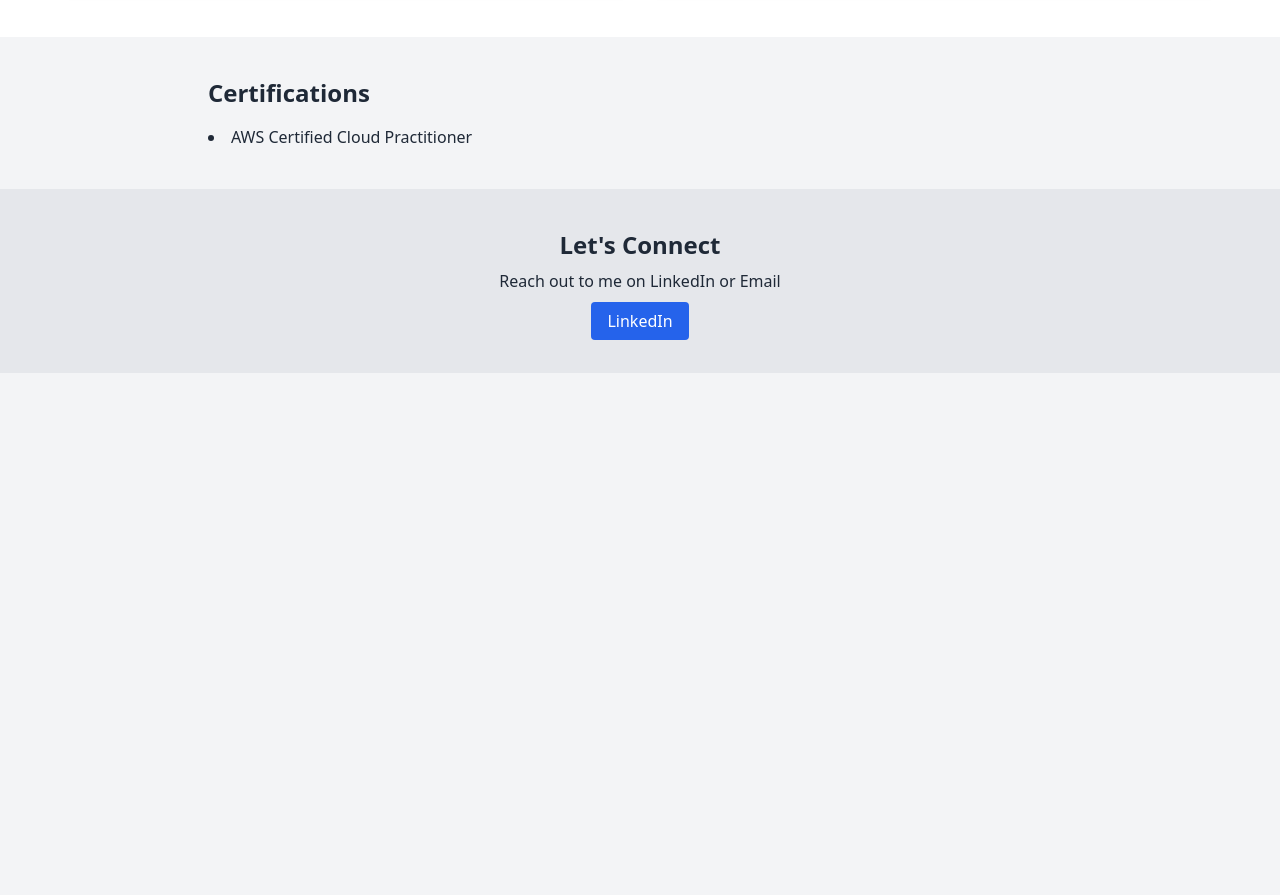
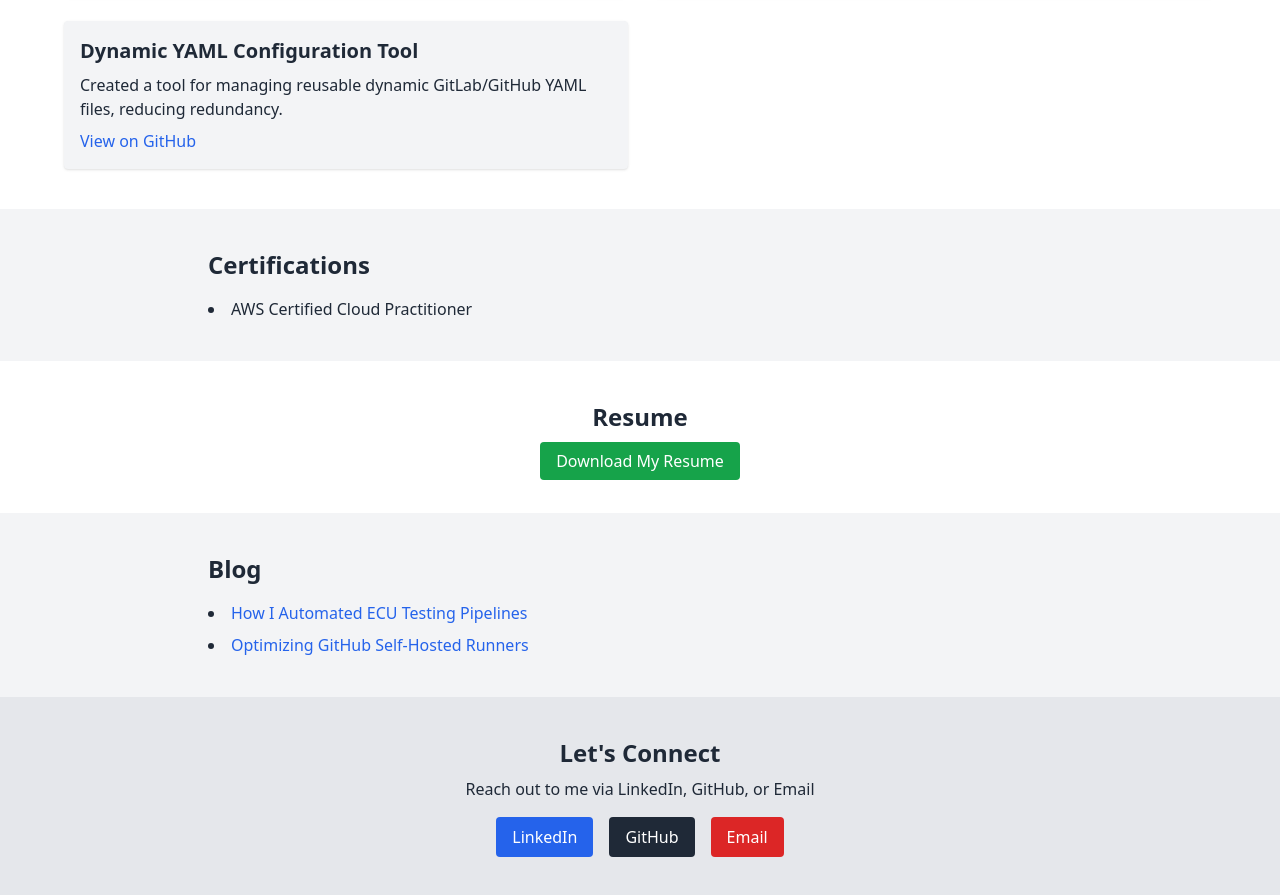
Before and after one commit to PnpGitHub/PnpGitHub.github.io, a plain HTML site: page index.html in a window 1280 px wide. Shown: the part 635-1530 px from the top of the page. Before the commit the page ends 1008 px from the top, so only its background shows below. Drawn offline with nearby package versions, Linux system fonts and the light colour scheme.

Commit message:
Index.html updated

```diff
--- a/index.html
+++ b/index.html
@@ -36,21 +36,26 @@
             Migrated 50+ repositories, designed GitHub Actions CI/CD, and setup self-hosted runners.
           </p>
           <a
-            href="#"
+            href="https://github.com/PnpGitHub/gitlab-to-github-migration"
             class="text-blue-600 hover:underline mt-2 inline-block"
-            >View on GitHub</a
-          >
+            >View on GitHub</a>
         </div>
         <div class="bg-gray-100 p-4 rounded shadow">
           <h3 class="font-bold text-xl mb-2">Grafana CI/CD Dashboards</h3>
           <p>
             Built automated dashboards to monitor GitLab runners, pipeline performance, and alerts.
           </p>
-          <a href="#" class="text-blue-600 hover:underline mt-2 inline-block"
-            >View on GitHub</a
-          >
+          <a href="https://github.com/PnpGitHub/grafana-ci-cd-dashboards" class="text-blue-600 hover:underline mt-2 inline-block">
+            View on GitHub</a>
         </div>
-        <!-- Add more projects here -->
+        <div class="bg-gray-100 p-4 rounded shadow">
+          <h3 class="font-bold text-xl mb-2">Dynamic YAML Configuration Tool</h3>
+          <p>
+            Created a tool for managing reusable dynamic GitLab/GitHub YAML files, reducing redundancy.
+          </p>
+          <a href="https://github.com/PnpGitHub/dynamic-yaml-tool" class="text-blue-600 hover:underline mt-2 inline-block">
+            View on GitHub</a>
+        </div>
       </div>
     </section>
 
@@ -59,19 +64,46 @@
       <h2 class="text-2xl font-semibold mb-4">Certifications</h2>
       <ul class="list-disc list-inside">
         <li>AWS Certified Cloud Practitioner</li>
-        <!-- Add more certifications if available -->
       </ul>
     </section>
 
-    <!-- Contact -->
+    <!-- Resume -->
+    <section class="text-center py-10 bg-white">
+      <h2 class="text-2xl font-semibold mb-4">Resume</h2>
+      <a
+        href="https://github.com/PnpGitHub/PnpGitHub.github.io/raw/main/ParthPrajapati.pdf"
+        download
+        class="bg-green-600 text-white px-4 py-2 rounded hover:bg-green-700"
+        >Download My Resume</a>
+    </section>
+
+    <!-- Blog -->
+    <section class="py-10 px-4 max-w-4xl mx-auto">
+      <h2 class="text-2xl font-semibold mb-4">Blog</h2>
+      <ul class="list-disc list-inside space-y-2">
+        <li><a href="blog/devops-automation.html" class="text-blue-600 hover:underline">How I Automated ECU Testing Pipelines</a></li>
+        <li><a href="blog/github-runner-optimization.html" class="text-blue-600 hover:underline">Optimizing GitHub Self-Hosted Runners</a></li>
+      </ul>
+    </section>
+
+    <!-- Contact & Social Links -->
     <section class="text-center py-10 bg-gray-200">
       <h2 class="text-2xl font-semibold mb-2">Let's Connect</h2>
-      <p class="mb-4">Reach out to me on LinkedIn or Email</p>
-      <a
-        href="https://www.linkedin.com/in/parthprajapati39/"
-        class="bg-blue-600 text-white px-4 py-2 rounded hover:bg-blue-700"
-        >LinkedIn</a
-      >
+      <p class="mb-4">Reach out to me via LinkedIn, GitHub, or Email</p>
+      <div class="flex justify-center space-x-4">
+        <a
+          href="https://www.linkedin.com/in/parthprajapati39/"
+          class="bg-blue-600 text-white px-4 py-2 rounded hover:bg-blue-700"
+          >LinkedIn</a>
+        <a
+          href="https://github.com/PnpGitHub"
+          class="bg-gray-800 text-white px-4 py-2 rounded hover:bg-gray-900"
+          >GitHub</a>
+        <a
+          href="mailto:parthprajapati3399@gmail.com"
+          class="bg-red-600 text-white px-4 py-2 rounded hover:bg-red-700"
+          >Email</a>
+      </div>
     </section>
   </body>
 </html>
```
